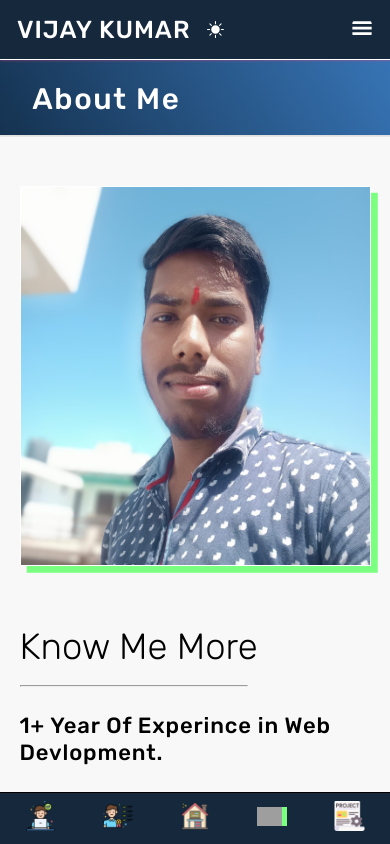
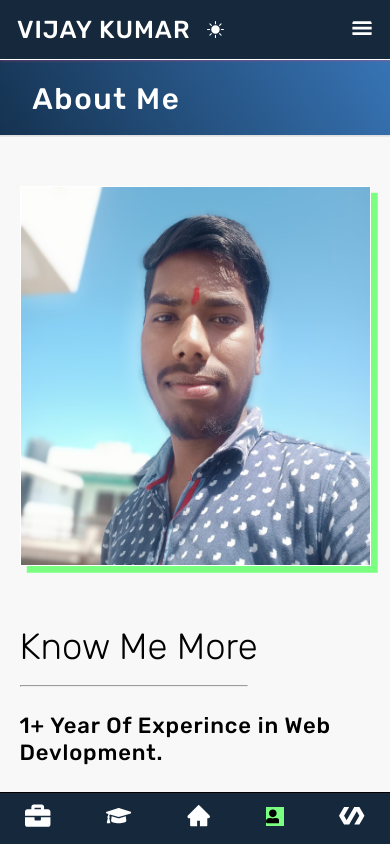
Before and after one commit to Vijaykumar308/portfolio, a React (Create React App) app: page /about in a window 390 px wide. Shown: the top 844 px of the page. Built offline with nearby package versions, Linux system fonts and the light colour scheme; grey boxes are pictures that could not be loaded; the HTML template or start-up script is replaced by a standard one.

Commit message:
icons changes in mobileNavBar and sideBar

```diff
--- a/src/Components/MobileNavbar/MobileNav.jsx
+++ b/src/Components/MobileNavbar/MobileNav.jsx
@@ -6,6 +6,12 @@ import AboutMeIcon from "../../FlatIcons/aboutMeIcon.png";
 import WorkExperience  from "../../FlatIcons/workingIcon.png";
 import SkillsIcon from "../../FlatIcons/skillsIcon.png";
 import projectIcon from "../../FlatIcons/projectIcon.png";
+
+import {AiFillHome} from "react-icons/ai";
+import {FaGraduationCap, FaBriefcase} from 'react-icons/fa';
+import {SiPolymerproject, SiAboutdotme} from 'react-icons/si';
+import {FaUserAlt} from 'react-icons/fa';
+
 import { NavLink } from "react-router-dom";
 
 function mobileNav() {
@@ -14,20 +20,24 @@ function mobileNav() {
         <div className="sidebar-container">
             {/* <HomeIcon /> */}
             <NavLink to="/work-experince">
-                <img src={WorkExperience}  alt="sdf" className="menuIcons"/>
+                <FaBriefcase className="menuIcons"/>
             </NavLink>
 
             <NavLink to="/skills">
-                <img src={SkillsIcon}  alt="sdf" className="menuIcons"/>
+                <FaGraduationCap className="menuIcons"/>
             </NavLink>
             <NavLink to="/">
-                <img src={HomeIcon}  alt="sdf" className="menuIcons"/>
+                {/* <img src={HomeIcon}  alt="sdf" className="menuIcons"/> */}
+                <AiFillHome  className="menuIcons"/>
             </NavLink>
             <NavLink to="/about">
-                <img src={AboutMeIcon}  alt="sdf" className="menuIcons"/>
+                <FaUserAlt className="menuIcons aboutMeIcon"/>
+                {/* <img src={AboutMeIcon}  alt="sdf" className="menuIcons"/> */}
+
             </NavLink>
             <NavLink to="/projects">
-                <img src={projectIcon}  alt="sdf" className="menuIcons"/>
+                <SiPolymerproject className="menuIcons"/>
+                {/* <img src={projectIcon}  alt="sdf" className="menuIcons"/> */}
             </NavLink>
         </div>
     </div>
--- a/src/Components/MobileNavbar/mobileNav.css
+++ b/src/Components/MobileNavbar/mobileNav.css
@@ -5,7 +5,11 @@
     bottom: 0;
 }
 .menuIcons{
-   width: 3.6rem;
+   /* width: 3.6rem; */
+   font-size: 3rem;
+}
+.menuIcons.aboutMeIcon{
+    font-size: 2.2rem;
 }
 .sidebarmobilenav{
     font-size: 2.5rem;
--- a/src/Components/Sidebar/Sidebar.jsx
+++ b/src/Components/Sidebar/Sidebar.jsx
@@ -2,8 +2,10 @@ import React, { useRef, useState } from 'react';
 import "./sidebar.css";
 import {AiFillHome} from "react-icons/ai";
 import {FcExpand} from "react-icons/fc";
-import {DiGoogleAnalytics} from "react-icons/di";
+// import {DiGoogleAnalytics} from "react-icons/di";
 import {FaGraduationCap, FaBriefcase} from 'react-icons/fa';
+import {SiPolymerproject, SiAboutdotme} from 'react-icons/si';
+
 import { NavLink } from "react-router-dom";
 
 const Sidebar = () => {
@@ -27,7 +29,7 @@ const Sidebar = () => {
 
                         <NavLink to="/about">
                             <li className="sidebarListItem">
-                                <DiGoogleAnalytics className="sidebar-icons" />
+                                <SiAboutdotme className="sidebar-icons" />
                                 <span className={`sidebarListItemLabel ${!isCollapsed ? 'd-none' : ""}`}>About Me</span>
                             </li>
                         </NavLink>
@@ -48,7 +50,7 @@ const Sidebar = () => {
 
                          <NavLink to="projects">
                          <li className="sidebarListItem">
-                                <AiFillHome className="sidebar-icons" />
+                                <SiPolymerproject className="sidebar-icons" />
                                 <span className={`sidebarListItemLabel ${!isCollapsed ? 'd-none' : ""}`}>Projects</span>
                             </li>
                         </NavLink>
--- a/src/Components/Sidebar/sidebar.css
+++ b/src/Components/Sidebar/sidebar.css
@@ -43,8 +43,11 @@
     border-radius: 0;
     border-right: 5px solid var(--secondary-color-100);
 }
+.active > * > *{
+    color: #000;
+}
 .active > *:hover{
-    color: #000 !important;
+    color: #000;
 }
 .sidebarListItem:hover{
     color: #fff;
```
